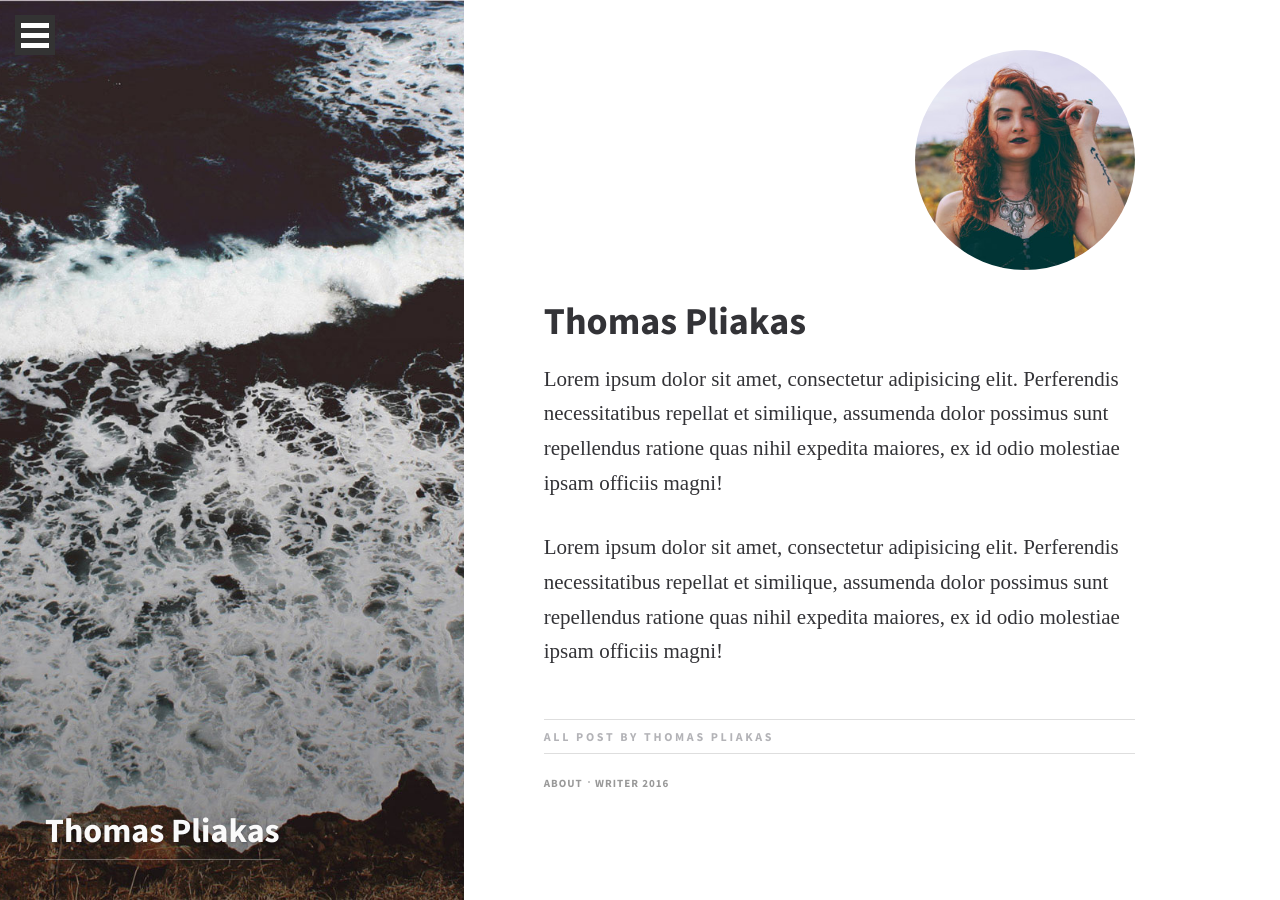
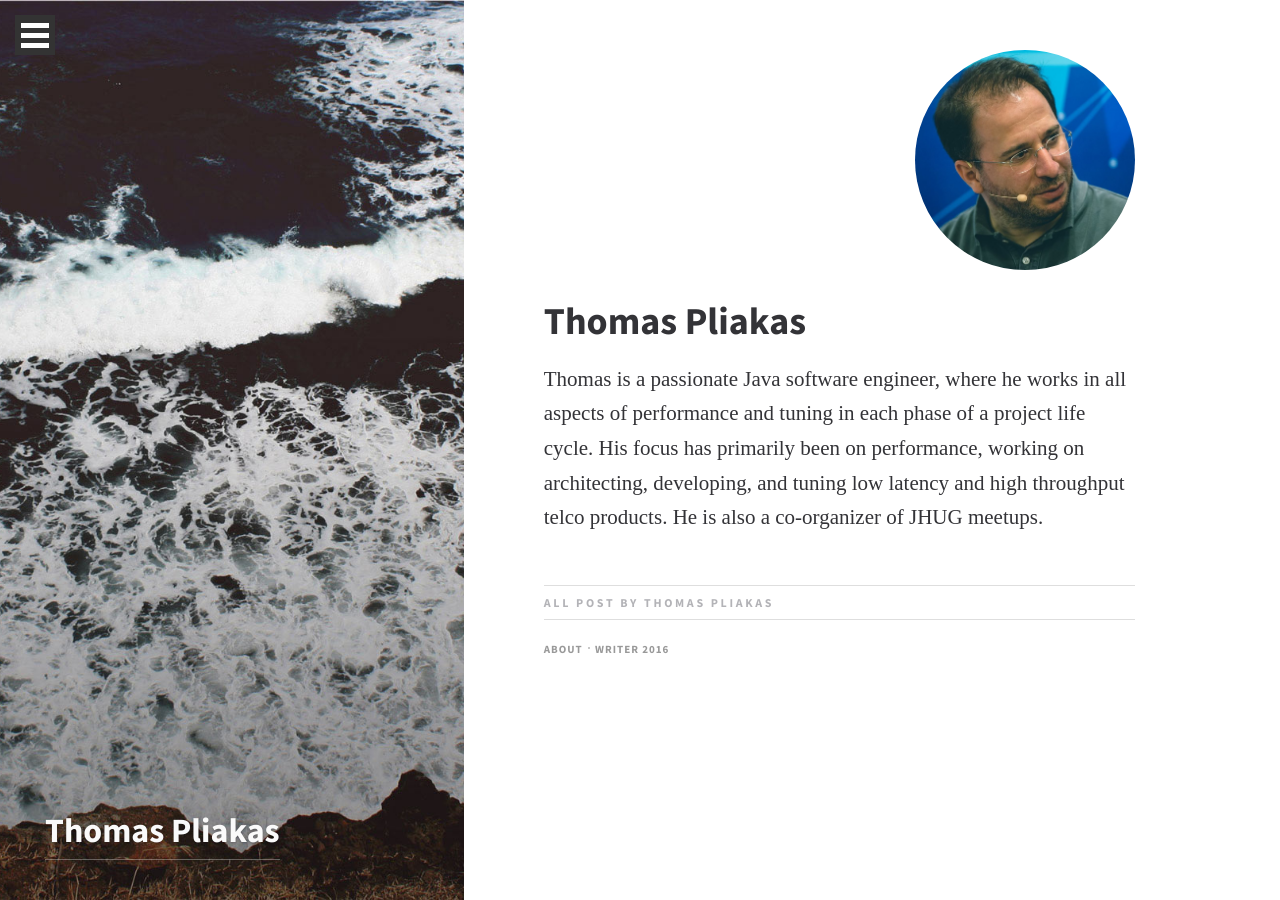
Before and after one commit to pliakas/pliakas.github.io, a Jekyll site: the page built from author-thomas.md, in a window 1280 px wide. Built offline with Jekyll 4.4.1, drawn with Linux system fonts in a browser that asks for light colours; some web fonts are replaced.

Commit message:
Author biography

```diff
--- a/_config.yml
+++ b/_config.yml
@@ -10,7 +10,7 @@ permalink: :title
 nav_list:
   Home : ['Home', '/', 'fa-home']
   About : ['About', '/about', 'fa-anchor']
-  Author : ['Author', '/author/michelle', 'fa-user']
+  Author : ['Author', '/author/thomas', 'fa-user']
 single_footer: '<p>The writer community loves your content. Writer &copy; 2016 <a href="/">latest posts</a></p>'
 footer_links:
     About: ['About', '/about']
--- a/author-thomas.md
+++ b/author-thomas.md
@@ -3,13 +3,11 @@ layout: author
 title: Author
 permalink: author/thomas/
 feature_image: feature-sea
-author_avatar: michelle
+author_avatar: thomas
 author_name: Thomas Pliakas
 title: Thomas Pliakas
 ---
 
 # Thomas Pliakas
 
-Lorem ipsum dolor sit amet, consectetur adipisicing elit. Perferendis necessitatibus repellat et similique, assumenda dolor possimus sunt repellendus ratione quas nihil expedita maiores, ex id odio molestiae ipsam officiis magni!
-
-Lorem ipsum dolor sit amet, consectetur adipisicing elit. Perferendis necessitatibus repellat et similique, assumenda dolor possimus sunt repellendus ratione quas nihil expedita maiores, ex id odio molestiae ipsam officiis magni!
+Thomas is a passionate Java software engineer, where he works in all aspects of performance and tuning in each phase of a project life cycle. His focus has primarily been on performance, working on architecting, developing, and tuning low latency and high throughput telco products. He is also a co-organizer of JHUG meetups.
```
